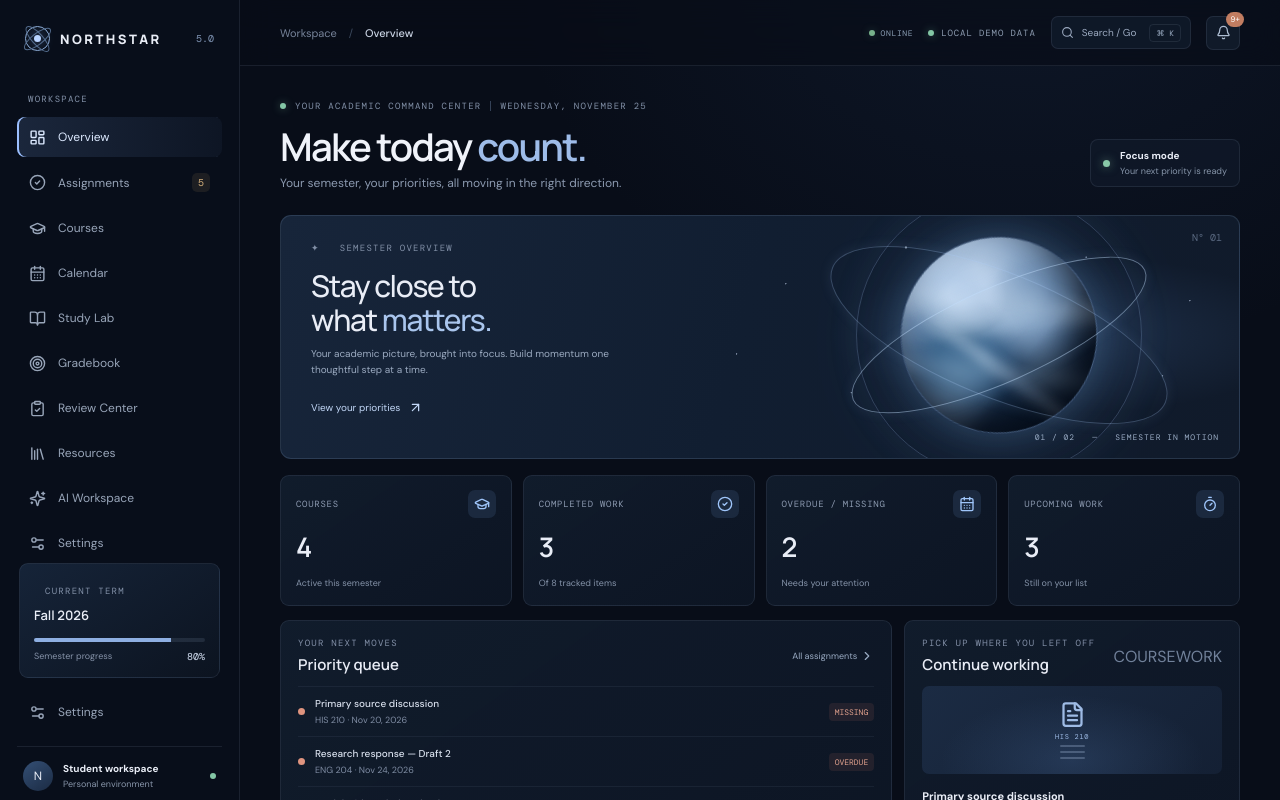
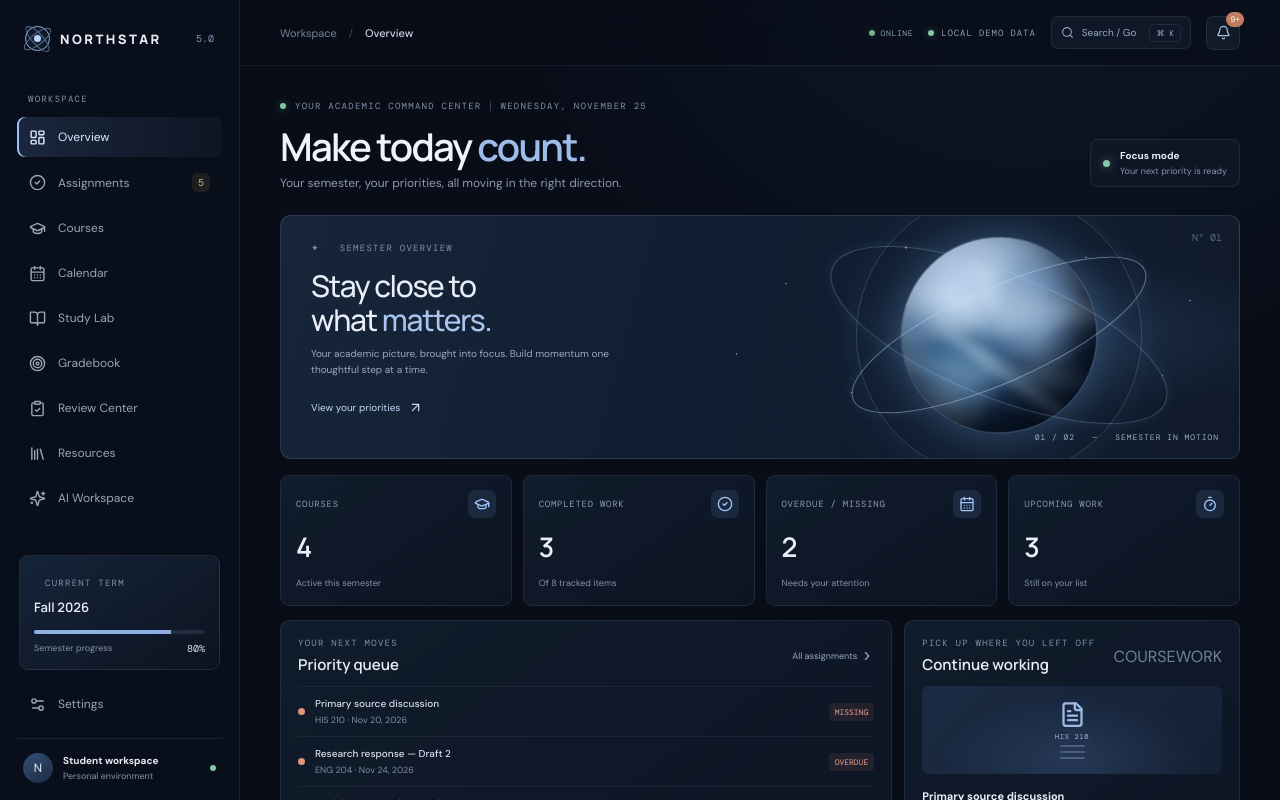
Before and after one commit to s0ndvyr/NORTHSTAR-2.0, a React (Vite) app in the folder apps/web/: page / in a window 1280 px wide. Built offline with nearby package versions, Linux system fonts and the light colour scheme.

Commit message:
fix(navigation): remove duplicate Settings entry

```diff
--- a/apps/web/src/App.tsx
+++ b/apps/web/src/App.tsx
@@ -20,7 +20,6 @@ const links = [
   { label: "Review Center", to: "/review", icon: ClipboardCheck },
   { label: "Resources", to: "/resources", icon: Library },
   { label: "AI Workspace", to: "/ai", icon: Sparkles },
-  { label: "Settings", to: "/settings", icon: Settings2 },
 ];
 const pages: Record<string, { eyebrow: string; title: string; copy: string }> = {
   "/ai": { eyebrow: "INTELLIGENT ASSISTANCE", title: "AI Workspace", copy: "A future-ready workspace. AI providers are not connected." },
```
